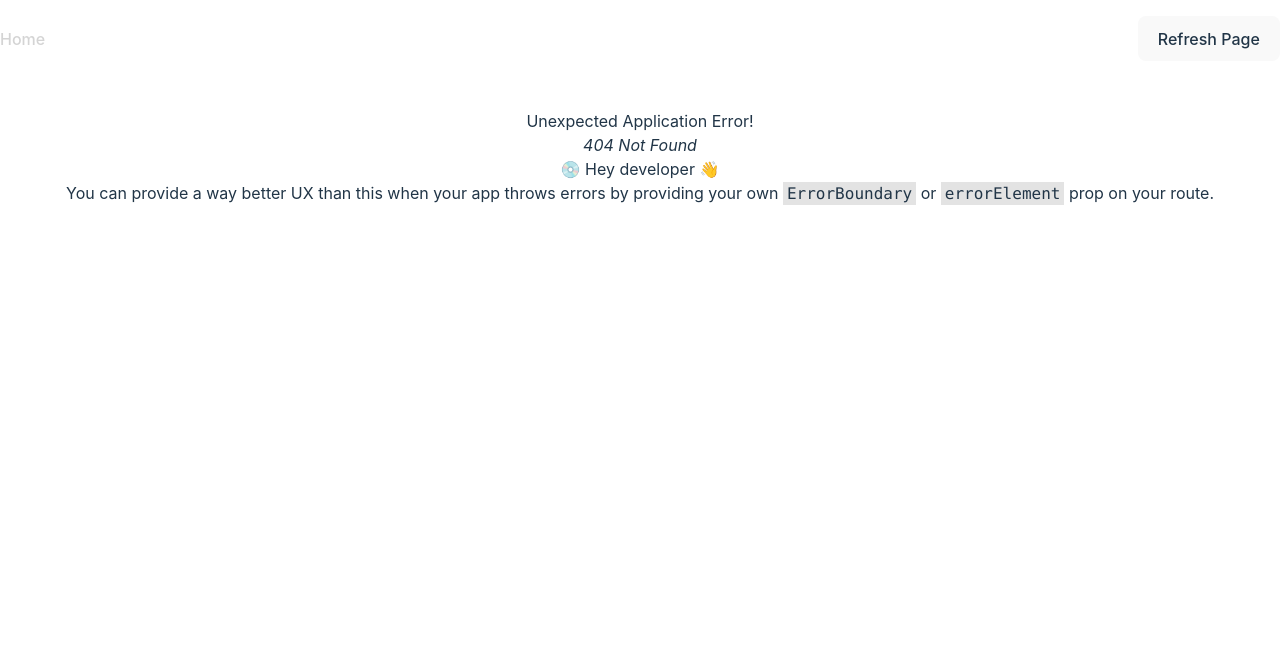
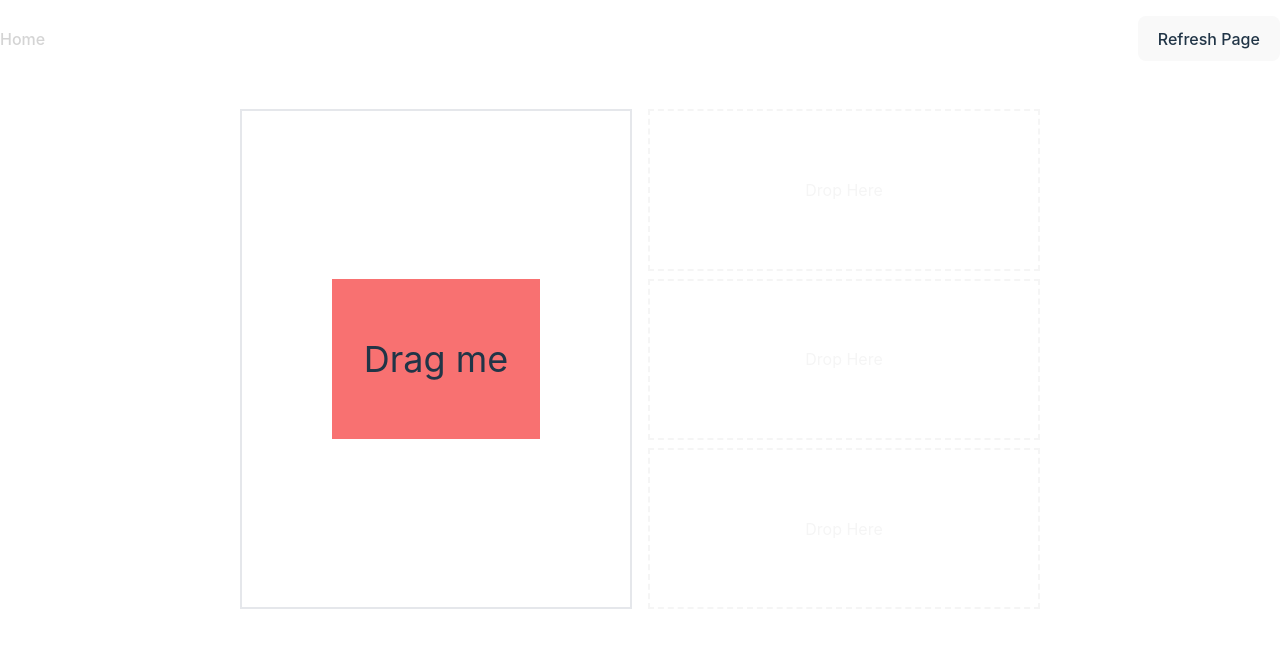
Before and after one commit to derrekdev/react-dnd-kit, a React (Vite) app: page /basic3 in a window 1280 px wide. Before the commit this address had no page. Shown: the top 648 px of the page. Built offline with nearby package versions, Linux system fonts and the light colour scheme.

Commit message:
added new page for dnd-kit for multiple panels

```diff
--- a/src/App.jsx
+++ b/src/App.jsx
@@ -9,6 +9,10 @@ function App() {
     {
       name: "Basic Drop and Drop on both panels",
       linkSrc: "/basic2",
+    },
+    {
+      name: "Basic  Drop and Drop on multiple panels",
+      linkSrc: "/basic3",
     },
   ];
 
--- a/src/main.jsx
+++ b/src/main.jsx
@@ -5,12 +5,14 @@ import App from "./App.jsx";
 import Header from "./components/Header/Header.jsx";
 import "./index.css";
 import Basic2 from "./page/Basic2.jsx";
+import Basic3 from "./page/Basic3.jsx";
 import Basic from "./page/basic.jsx";
 
 const router = createBrowserRouter([
   { path: "/", element: <App /> },
   { path: "/basic", element: <Basic /> },
   { path: "/basic2", element: <Basic2 /> },
+  { path: "/basic3", element: <Basic3 /> },
 ]);
 
 ReactDOM.createRoot(document.getElementById("root")).render(
--- /dev/null
+++ b/src/page/Basic3.jsx
@@ -0,0 +1,96 @@
+import { DndContext, useDraggable, useDroppable } from "@dnd-kit/core";
+import React, { useState } from "react";
+
+function Draggable(props) {
+  const { attributes, listeners, setNodeRef, transform } = useDraggable({
+    id: "draggable",
+  });
+
+  const style = transform
+    ? {
+        transform: `translate3d(${transform.x}px,${transform.y}px,0)`,
+      }
+    : undefined;
+
+  return (
+    <div
+      ref={setNodeRef}
+      style={style}
+      {...listeners}
+      {...attributes}
+      className={`text-4xl px-8 py-2  bg-red-400 h-40 flex justify-center items-center`}
+    >
+      <span>Drag me</span>
+    </div>
+  );
+}
+
+function Droppable(props) {
+  const { isOver, setNodeRef } = useDroppable({
+    id: props.id,
+  });
+
+  return (
+    <div
+      ref={setNodeRef}
+      className={`basis-full flex justify-center items-center border-2
+      ${props.isDrop ? "" : "border-dashed"}
+      ${
+        isOver
+          ? "border-neutral-600 text-neutral-600"
+          : "border-neutral-100 text-neutral-100"
+      }`}
+    >
+      <span>{props.children}</span>
+    </div>
+  );
+}
+
+export default function Basic3() {
+  const [isDropped1, setIsDropped1] = useState(false);
+  const [isDropped2, setIsDropped2] = useState(false);
+  const [isDropped3, setIsDropped3] = useState(false);
+
+  function handleDragEnd(event) {
+    const { over } = event;
+
+    if (over && over.id === "droppable1") {
+      setIsDropped1(true);
+      setIsDropped2(false);
+      setIsDropped3(false);
+    }
+
+    if (over && over.id === "droppable2") {
+      setIsDropped1(false);
+      setIsDropped2(true);
+      setIsDropped3(false);
+    }
+
+    if (over && over.id === "droppable3") {
+      setIsDropped1(false);
+      setIsDropped2(false);
+      setIsDropped3(true);
+    }
+  }
+
+  return (
+    <DndContext onDragEnd={handleDragEnd}>
+      <div className="flex flex-row w-[800px] gap-4">
+        <div className="h-[500px] w-1/2 flex justify-center items-center border-2">
+          {!isDropped1 && !isDropped2 && !isDropped3 ? <Draggable /> : null}
+        </div>
+        <div className="flex flex-col items-stretch w-1/2 gap-2">
+          <Droppable id="droppable1" isDrop={isDropped1}>
+            {isDropped1 ? <Draggable /> : "Drop Here"}
+          </Droppable>
+          <Droppable id="droppable2" isDrop={isDropped2}>
+            {isDropped2 ? <Draggable /> : "Drop Here"}
+          </Droppable>
+          <Droppable id="droppable3" isDrop={isDropped3}>
+            {isDropped3 ? <Draggable /> : "Drop Here"}
+          </Droppable>
+        </div>
+      </div>
+    </DndContext>
+  );
+}
```
